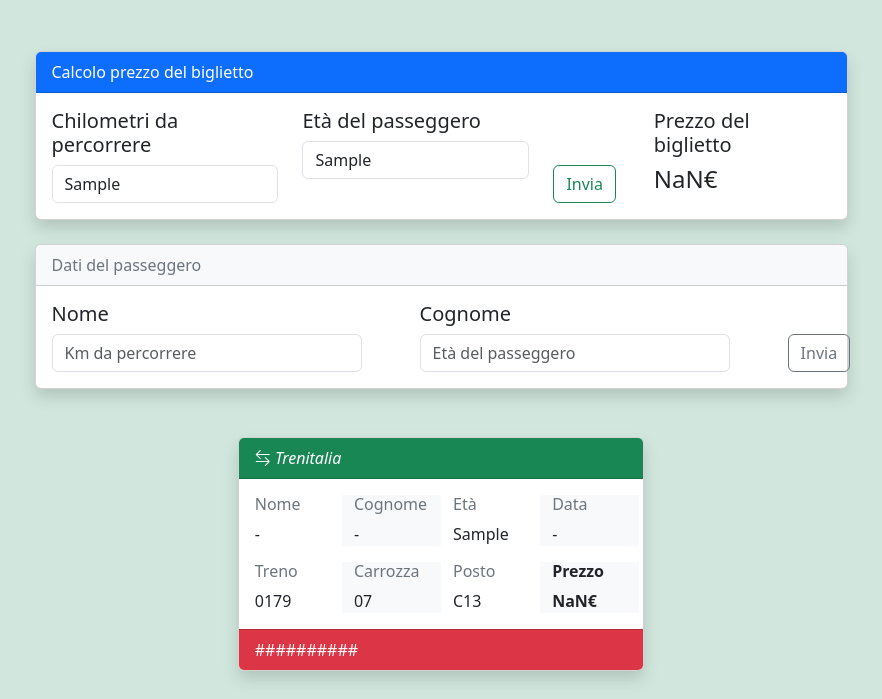
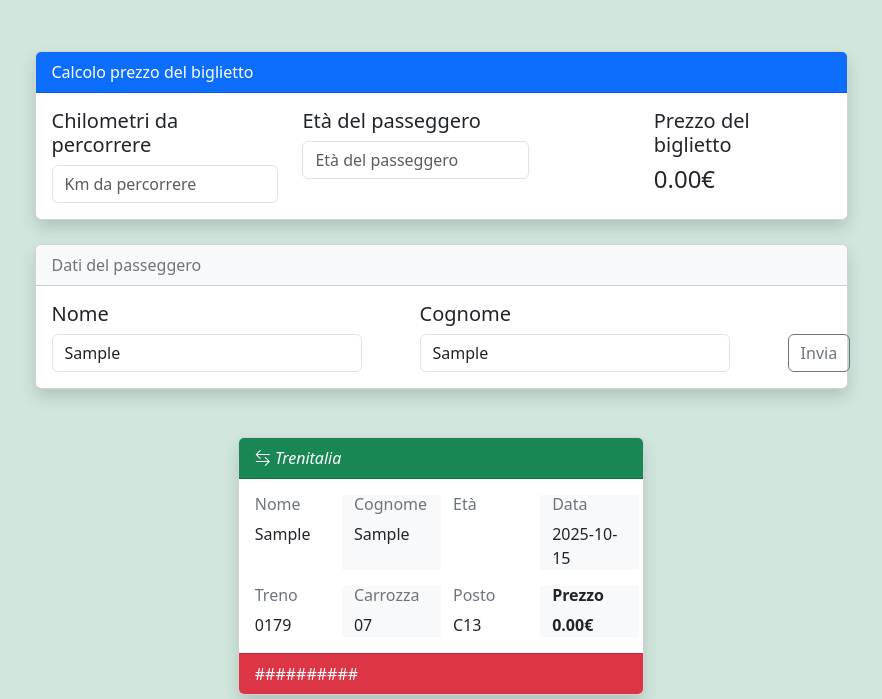
Before and after one commit to diegotosato/js-biglietto-treno-form, a plain HTML site: page index.html in a window 1280 px wide. Both pictures are taken after typing "Sample", "Sample" into the empty fields and a click on the button "Invia". Shown: the part 101-800 px from the top of the page, without its empty margins (199-1081 px from the left). Drawn offline with nearby package versions, Linux system fonts and the light colour scheme.

Commit message:
declare variables for stamp ticket
isolate all ticket elements by id in their variables; add event listener function to stamp my input in the ticket section

```diff
--- a/assets/js/main.js
+++ b/assets/js/main.js
@@ -39,43 +39,31 @@ const kiloField = document.getElementById('kilo-field')
 //costante per isolare l'input dell'età del passeggero
 const ageField = document.getElementById('age-field')
 
+//costante per isolare il tag h1 per stampare in pagina il prezzo
+const ticketPriceField = document.getElementById('ticket-price-field')
+
+//costante per isolare l'input del nome del passeggero
+const nameField = document.getElementById('name-field')
+
+//costante per isolare l'input del cognome del passeggero
+const surnameField = document.getElementById('surname-field')
+
+//recupero della data (YYYY, MM, DD)
+const date = new Date()
+const year = date.getFullYear()
+const month = date.getMonth()
+const day = date.getDate()
+const now = `${year}-${month + 1}-${day}`
+console.log(now);
 
 
 
-//costante per isolare il tag h1 per stampare in pagina il prezzo
-const ticketPriceField = document.getElementById('ticket-price-field')
-
-
-
-
-
-
-
-
-
+//costanti per isolare le varie sezioni della "stampa" del biglietto
+const nameStamp = document.getElementById('name-stamp')
+const surnameStamp = document.getElementById('surname-stamp')
 const ageStamp = document.getElementById('age-stamp')
+const dateStamp = document.getElementById('date-stamp')
 const priceStamp = document.getElementById('price-stamp')
-
-
-
-
-
-
-
-
-
-
-
-
-
-
-
-
-
-
-
-
-
 
 
 //event listener per resettare il comportamento di default
@@ -104,15 +92,24 @@ form.addEventListener('submit', (event) => {
     }
 
 
-    console.log(ticketPrice);
-
 
     //modifica del contenuto HTML del tag h1
     //arrotondamento delle cifre decimali a 2 cifre
-    ticketPriceField.textContent = `${ticketPrice.toFixed(2)}€`
+    ticketPriceField.innerHTML = `${ticketPrice.toFixed(2)}€`
 
+    //stampa del nome
+    nameStamp.innerHTML = nameField.value
 
-    ageStamp.textContent = ageField.value
-    priceStamp.textContent = `${ticketPrice.toFixed(2)}€`
+    //stampa del cognome
+    surnameStamp.innerHTML = surnameField.value
+
+    //stampa dell'età
+    ageStamp.innerHTML = ageField.value
+
+    //stampa della data corrente
+    dateStamp.innerHTML = now
+
+    //stampa del prezzo
+    priceStamp.innerHTML = `${ticketPrice.toFixed(2)}€`
 
 })
--- a/index.html
+++ b/index.html
@@ -33,7 +33,7 @@
                         <div class="row">
 
 
-                            <form id="calc-ticket" class="col-9" action="">
+                            <form class="col-9" action="">
 
                                 <div class="row">
 
@@ -51,10 +51,10 @@
                                     </div>
                                     <!-- /età passeggero -->
 
-                                    <div class="col-2 d-flex align-items-end">
+                                    <!-- <div class="col-2 d-flex align-items-end">
                                         <button class="btn btn-outline-success">Invia</button>
                                     </div>
-                                    <!-- /botton -->
+                                    /botton -->
 
 
                                 </div>
@@ -92,21 +92,19 @@
                         <div class="row">
 
 
-                            <form action="">
+                            <form id="calc-ticket" action="">
 
                                 <div class="row justify-content-between">
 
                                     <div class="col-5">
                                         <h5 class="card-title">Nome</h5>
-                                        <input class="form-control" type="text" id="name-field"
-                                            placeholder="Km da percorrere">
+                                        <input class="form-control" type="text" id="name-field" placeholder="-">
                                     </div>
                                     <!-- /chilometri -->
 
                                     <div class="col-5">
                                         <h5 class="card-title">Cognome</h5>
-                                        <input class="form-control" type="text" id="surname-field"
-                                            placeholder="Età del passeggero">
+                                        <input class="form-control" type="text" id="surname-field" placeholder="-">
                                     </div>
                                     <!-- /età passeggero -->
 
@@ -144,11 +142,11 @@
                         <div class="row mb-3">
                             <div class="col-3">
                                 <h6 class="card-title text-secondary">Nome</h6>
-                                <p class="card-text">-</p>
+                                <p id="name-stamp" class="card-text">-</p>
                             </div>
                             <div class="col-3 bg-light">
                                 <h6 class="card-title text-secondary">Cognome</h6>
-                                <p class="card-text">-</p>
+                                <p id="surname-stamp" class="card-text">-</p>
                             </div>
                             <div class="col-3">
                                 <h6 class="card-title text-secondary">Età</h6>
@@ -156,7 +154,7 @@
                             </div>
                             <div class="col-3 bg-light">
                                 <h6 class="card-title text-secondary">Data</h6>
-                                <p class="card-text">-</p>
+                                <p id="date-stamp" class="card-text">-</p>
                             </div>
                         </div>
 
```
